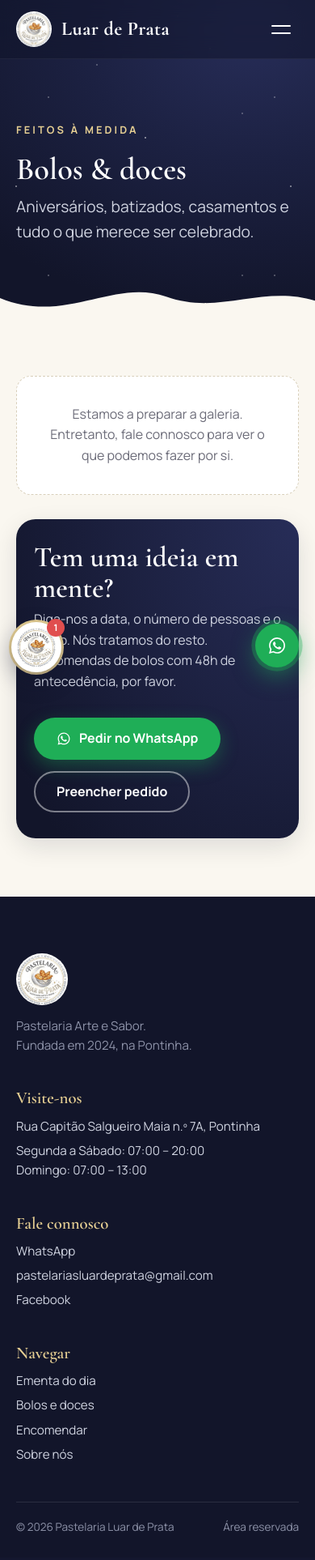
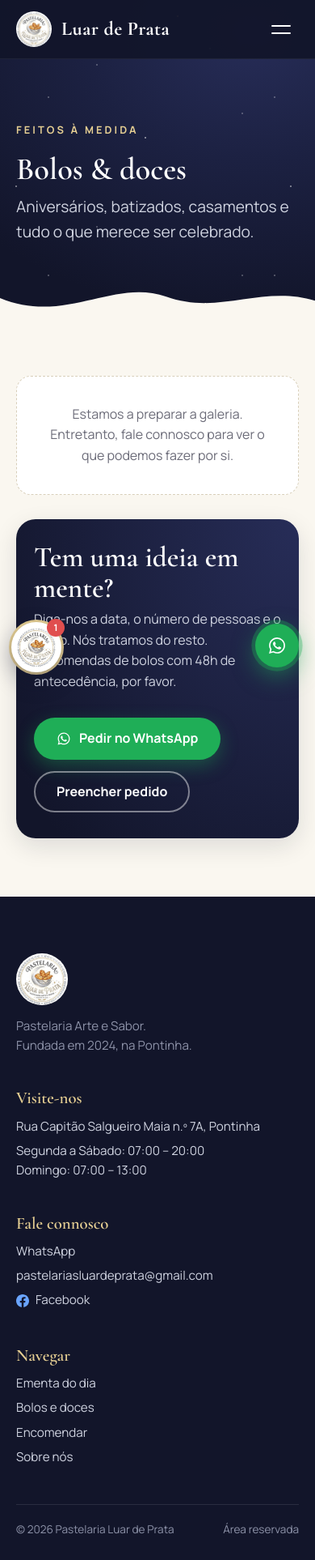
Before and after one commit to guilhermewebstudio-lgtm/luar-de-prata, a Node server app: page /bolos in a window 390 px wide. Shown: the whole page at 81% size. Before the commit the page ends 1891 px from the top, so only its background shows below. Run offline with Node 20, Linux system fonts and the light colour scheme; data that the repository does not hold is empty.

Commit message:
Icone do Facebook no cabecalho e rodape; corrige menu mobile
Co-Authored-By: Claude Sonnet 5.5 <noreply@anthropic.com>
Claude-Session: https://claude.ai/code/session_01SPpnrWieER9ZwQZgJKSm77

```diff
--- a/public/css/style.css
+++ b/public/css/style.css
@@ -349,6 +349,7 @@ html:not(.js) .reveal { opacity: 1; transform: none; }
   .section { padding: 72px 0; }
 }
 @media (max-width: 820px) {
+  .site-header { backdrop-filter: none; -webkit-backdrop-filter: none; background: rgba(18, 21, 42, .92); }
   .burger { display: block; }
   .nav { position: fixed; inset: 72px 0 0 0; flex-direction: column; justify-content: center; gap: 10px; background: rgba(18, 21, 42, .98); transform: translateX(100%); transition: transform .4s cubic-bezier(.77, 0, .18, 1); }
   .nav.open { transform: none; }
@@ -372,3 +373,15 @@ html:not(.js) .reveal { opacity: 1; transform: none; }
   *, *::before, *::after { animation-duration: .01ms !important; animation-iteration-count: 1 !important; transition-duration: .01ms !important; scroll-behavior: auto !important; }
   .reveal { opacity: 1; transform: none; }
 }
+
+/* Facebook */
+.nav a.fb-btn { display: inline-flex; align-items: center; justify-content: center; gap: 8px; width: 38px; height: 38px; padding: 0; margin-left: 10px; border-radius: 50%; background: #1877f2; color: #fff; font-family: inherit; font-size: .95rem; font-weight: 700; flex: none; transition: transform .2s, background .2s; }
+.nav a.fb-btn:hover { background: #0f63d1; color: #fff; transform: translateY(-2px); }
+.fb-btn .ico { width: 18px; height: 18px; flex: none; }
+.fb-label { display: none; }
+.foot-fb { display: inline-flex; align-items: center; gap: 8px; }
+.foot-fb .ico { width: 16px; height: 16px; flex: none; color: #6aa5ff; }
+@media (max-width: 820px) {
+  .nav a.fb-btn { width: auto; height: auto; border-radius: 999px; padding: 11px 22px; margin: 14px 0 0; font-size: .95rem; }
+  .fb-label { display: inline; }
+}
--- a/views/partials/foot.ejs
+++ b/views/partials/foot.ejs
@@ -16,7 +16,7 @@
       <p><a href="<%= waLink('Olá! Gostava de falar com a Pastelaria Luar de Prata.') %>" target="_blank" rel="noopener">WhatsApp</a></p>
       <% if (s.phone) { %><p><a href="tel:<%= s.phone.replace(/\s/g, '') %>"><%= s.phone %></a></p><% } %>
       <p><a href="mailto:<%= s.email %>"><%= s.email %></a></p>
-      <% if (s.facebook) { %><p><a href="<%= s.facebook %>" target="_blank" rel="noopener">Facebook</a></p><% } %>
+      <% if (s.facebook) { %><p><a class="foot-fb" href="<%= s.facebook %>" target="_blank" rel="noopener"><%- include('icon-fb') %> Facebook</a></p><% } %>
       <% if (s.instagram) { %><p><a href="<%= s.instagram %>" target="_blank" rel="noopener">Instagram</a></p><% } %>
     </div>
     <div>
--- a/views/partials/header.ejs
+++ b/views/partials/header.ejs
@@ -11,6 +11,7 @@
       <a href="/encomendar" class="<%= path.indexOf('/encomendar') === 0 ? 'active' : '' %>">Encomendar</a>
       <a href="/sobre" class="<%= path === '/sobre' ? 'active' : '' %>">Sobre</a>
       <a href="/contacto" class="<%= path === '/contacto' ? 'active' : '' %>">Contactos</a>
+      <% if (s.facebook) { %><a class="fb-btn" href="<%= s.facebook %>" target="_blank" rel="noopener" aria-label="Facebook" title="Facebook"><%- include('icon-fb') %><span class="fb-label">Facebook</span></a><% } %>
       <a class="btn btn-wa btn-sm nav-cta" href="<%= waLink('Olá! Queria fazer uma encomenda, por favor.') %>" target="_blank" rel="noopener">
         <%- include('icon-wa') %> WhatsApp
       </a>
--- /dev/null
+++ b/views/partials/icon-fb.ejs
@@ -0,0 +1 @@
+<svg class="ico" viewBox="0 0 24 24" width="18" height="18" aria-hidden="true" fill="currentColor"><path d="M24 12.07C24 5.4 18.63 0 12 0S0 5.4 0 12.07C0 18.1 4.39 23.1 10.13 24v-8.44H7.08v-3.49h3.05V9.41c0-3.02 1.79-4.69 4.53-4.69 1.31 0 2.69.24 2.69.24v2.97h-1.51c-1.49 0-1.96.93-1.96 1.88v2.26h3.33l-.53 3.49h-2.8V24C19.61 23.1 24 18.1 24 12.07Z"/></svg>
```
